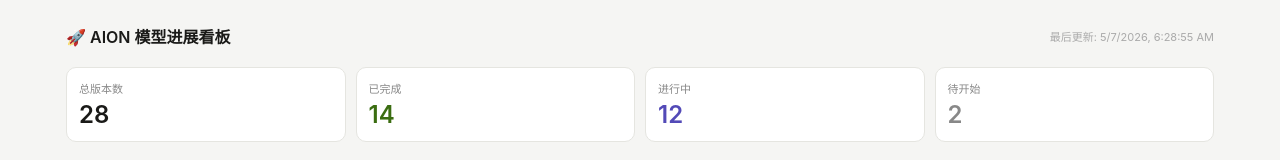
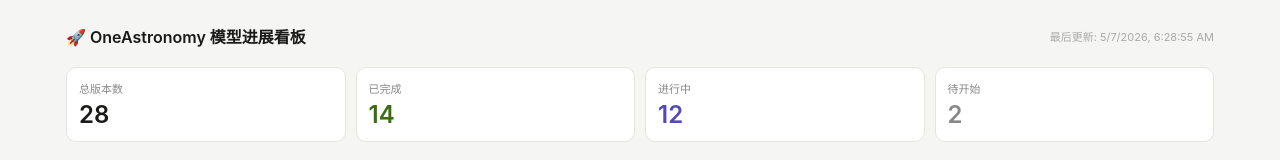
Before and after one commit to zhaohaha157/AstroDashboard, a plain HTML site: page index.html in a window 1280 px wide. Shown: the top 160 px of the page. Drawn offline with Linux system fonts and the light colour scheme.

Commit message:
Update index.html

```diff
--- a/index.html
+++ b/index.html
@@ -41,7 +41,7 @@ td{padding:12px 14px;border-bottom:1px solid #f8f8f6;vertical-align:top;line-hei
 <body>
 <div class="page">
     <div class="topbar">
-        <div class="title">🚀 AION 模型进展看板</div>
+        <div class="title">🚀 OneAstronomy 模型进展看板</div>
         <div id="utime" class="dim"></div>
     </div>
 
```
